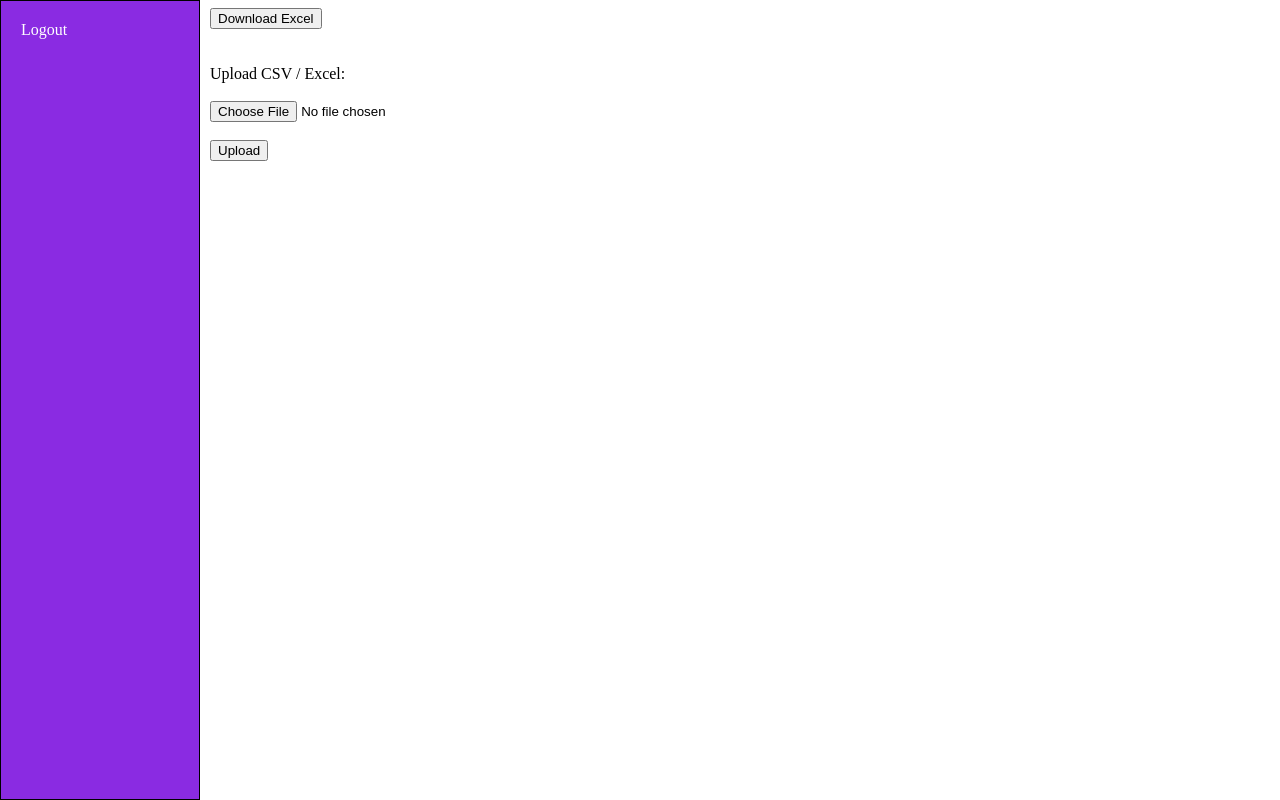
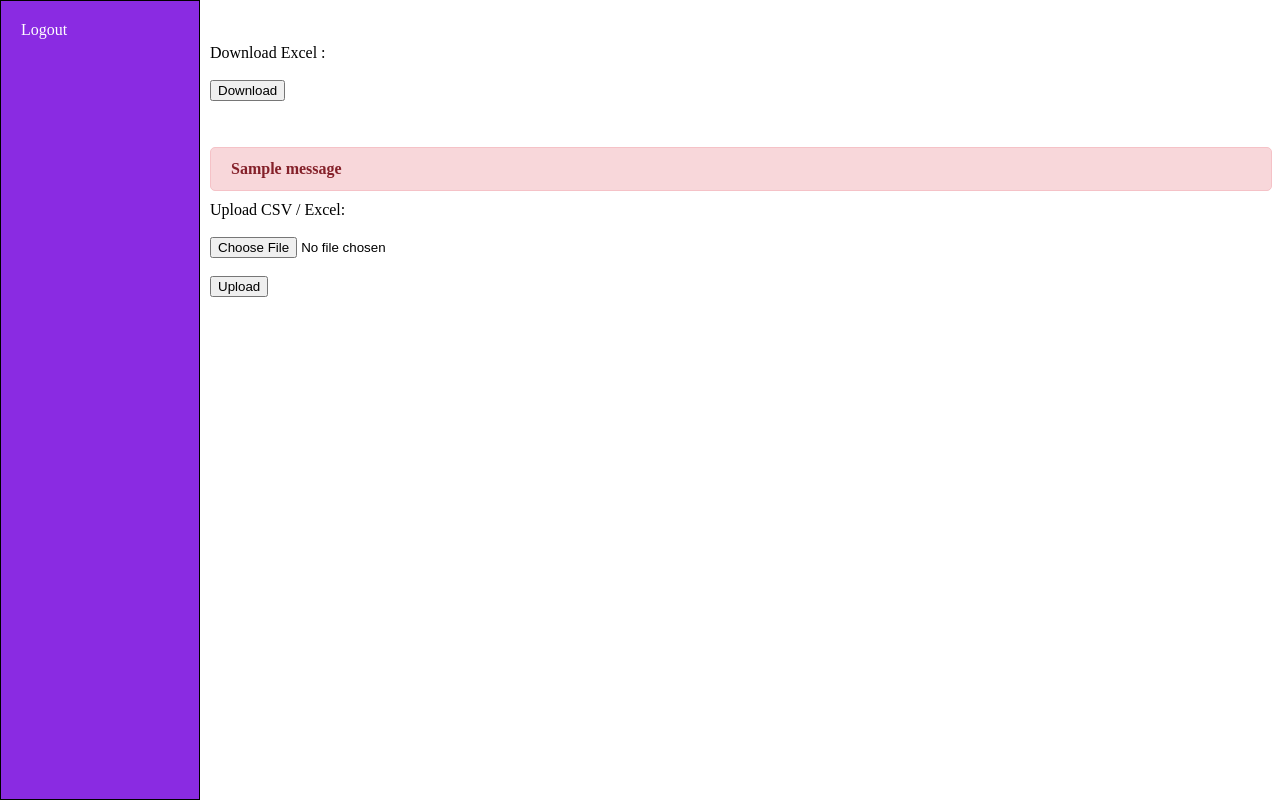
Before and after one commit to guru-akash/bank-management-flask, a Flask app: page /fund_transfer in a window 1280 px wide. Run offline with Flask 3, Linux system fonts and the light colour scheme; tables that the repository leaves empty or names only in its code hold one stand-in row (values such as "Sample post"); one stand-in notice (Sample message) is shown.

Commit message:
update bank management project

```diff
--- a/app.py
+++ b/app.py
@@ -1,4 +1,4 @@
-from flask import Flask ,render_template ,redirect , request ,session ,send_file
+from flask import Flask ,render_template ,redirect , request ,session ,send_file ,flash ,url_for
 import random
 import pandas as pd
 import mysql.connector
@@ -429,6 +429,14 @@ def approve_request(id):
         if wallet >= amount:
              wallet -= amount
              trans_amount = amount
+             com_amount = 0
+
+    elif data['transaction_type'] == 'fund_transfer':
+        blalance = balance + amount
+        if wallet >= amount:
+             wallet -= amount
+             trans_amount = amount
+             com_amount = 0
 
     update_query = 'update accounts set balance = %s where account_number = %s'
     update_values = (balance,account_number)
@@ -523,10 +531,10 @@ def download_excel():
     query = """
         SELECT id,customer_id,account_number,transaction_type,amount
         FROM transaction_request
-        WHERE transaction_type = %s
+        WHERE transaction_type = %s AND approvel_status = %s
     """
 
-    values = ('fund_transfer',)
+    values = ('fund_transfer', 2)
 
     df = pd.read_sql(
         query,
@@ -579,29 +587,25 @@ def upload_file():
         transaction_type = active_row[3].value
         amount = active_row[4].value
 
-        if id == 0 :
-            return f"Please fill the id in {i} row"
-        if customer_id == 0 :
-            return f"Please fill the customer_id in {i} row"
-        if account_number == 0 :
-            return f"Please fill the account_number in {i} row"
-        if transaction_type == 0 :
-            return f"Please fill the transaction_type in {i} row"
-        if amount == 0 :
-            return f"Please fill the amount in {i} row"
+        if id is None or id == 0:
+            flash(f"Please fill the id in {i} row", "error")
+            return redirect(url_for('fund_transfer'))
 
-        if id is None :
-              return f"Please fill the id in {i} row"
-        if customer_id is None :
-              return f"Please fill the customer_id in {i} row"
-        if account_number is None :
-              return f"Please fill the account_number in {i} row"
-        if transaction_type is None :
-              return f"Please fill the transaction_type in {i} row"
-        if amount is None :
-              return f"Please fill the amount in {i} row"
+        if customer_id is None or customer_id == 0:
+            flash(f"Please fill the customer_id in {i} row", "error")
+            return redirect(url_for('fund_transfer'))
 
+        if account_number is None or account_number == 0:
+            flash(f"Please fill the account_number in {i} row", "error")
+            return redirect(url_for('fund_transfer'))
 
+        if transaction_type is None or transaction_type == 0:
+            flash(f"Please fill the transaction_type in {i} row", "error")
+            return redirect(url_for('fund_transfer'))
+
+        if amount is None or amount == 0:
+            flash(f"Please fill the amount in {i} row", "error")
+            return redirect(url_for('fund_transfer'))
 
     return "validation successful"
 
--- a/static/css/fund_transaction.css
+++ b/static/css/fund_transaction.css
@@ -1,3 +1,14 @@
 body {
     margin-left: 210px;
 }
+
+
+    .error-message {
+        background-color: #f8d7da;
+        color: #842029;
+        padding: 12px 20px;
+        margin: 10px 0;
+        border: 1px solid #f5c2c7;
+        border-radius: 5px;
+        font-weight: bold;
+        }
--- a/templates/admin/fund_transfer/fund_transfer_request.html
+++ b/templates/admin/fund_transfer/fund_transfer_request.html
@@ -8,9 +8,19 @@
 </head>
 <body>
     {% include '/layouts/menu.html' %}
-    <form action="/download_excel" method="GET">
-        <button type="submit">Download Excel</button>
+    <form action="/download_excel" method="GET"><br><br>
+        <label for="">Download Excel : </label><br><br>
+        <button type="submit">Download</button>
     </form><br><br>
+    {% with messages = get_flashed_messages(with_categories=true) %}
+        {% if messages %}
+            {% for category, message in messages %}
+                <div class="error-message">
+                    {{ message }}
+                </div>
+            {% endfor %}
+        {% endif %}
+    {% endwith %}
     <form action="/upload_file" method="POST" enctype="multipart/form-data">
     <label for="file">Upload CSV / Excel:</label><br><br>
     <input
@@ -21,7 +31,7 @@
         required
     ><br><br>
     <button type="submit">Upload</button>
-</form>
+</form><br><br>
 
 </body>
 </html>
```
Also changed, not shown: 1 other file.
